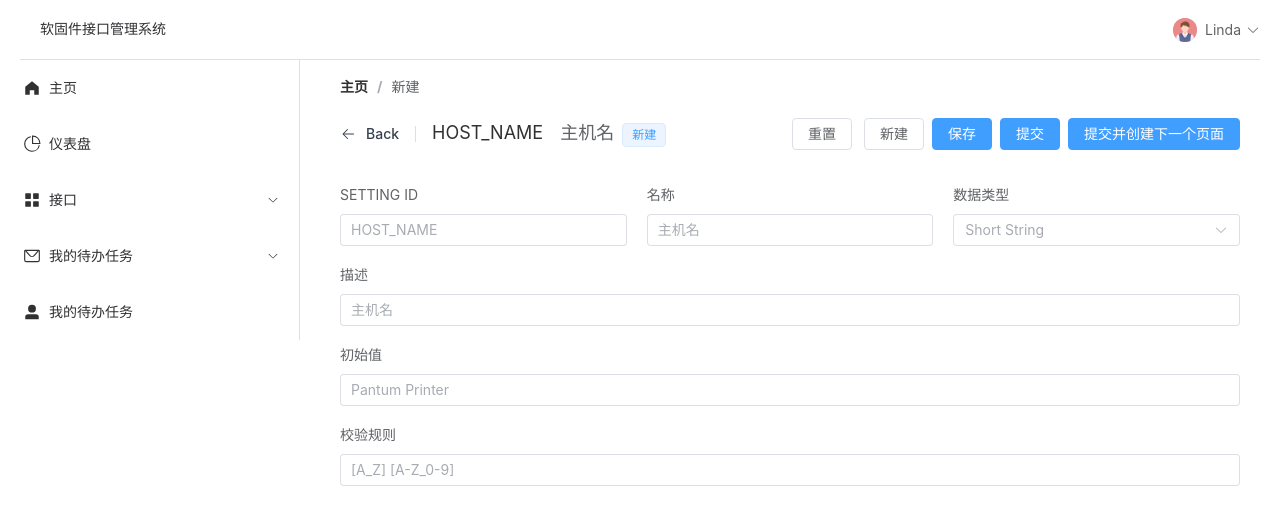
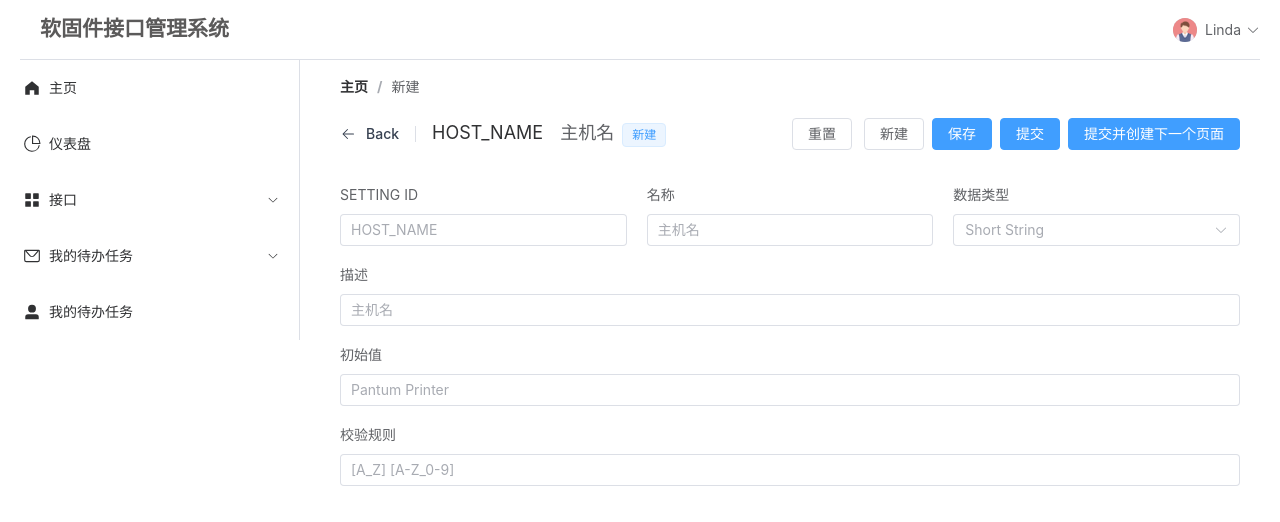
Before and after one commit to linda19504/Admin, a Vue app: page /CreateNextPage in a window 1280 px wide. Shown: the top 522 px of the page. Built offline with nearby package versions, Linux system fonts and the light colour scheme.

Commit message:
modify the titlename css

```diff
--- a/src/views/CreateNextPage.vue
+++ b/src/views/CreateNextPage.vue
@@ -284,6 +284,13 @@ const handleConfirm = () => {
   flex-wrap: nowrap;
   justify-content: end;
 }
+.title_name {
+  font-family: 'Arial', sans-serif;
+  font-size: 1.5em;
+  font-weight: bold;
+  line-height: 3.5;
+  color: #5b5a5a;
+}
 .el-menu--horizontal > .el-menu-item:nth-child(1) {
   margin-right: auto;
 }
```
Also changed, not shown: src/components/TheAvatar.vue (line endings or trailing spaces).
